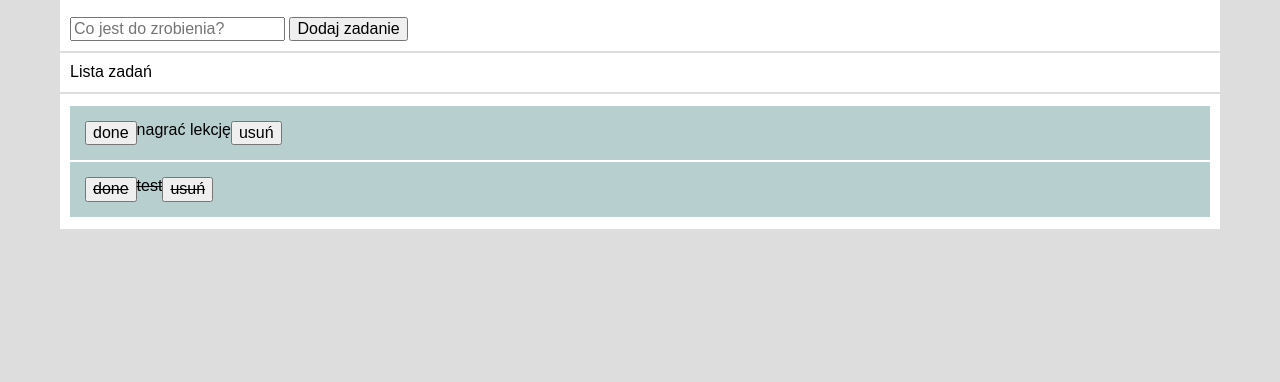
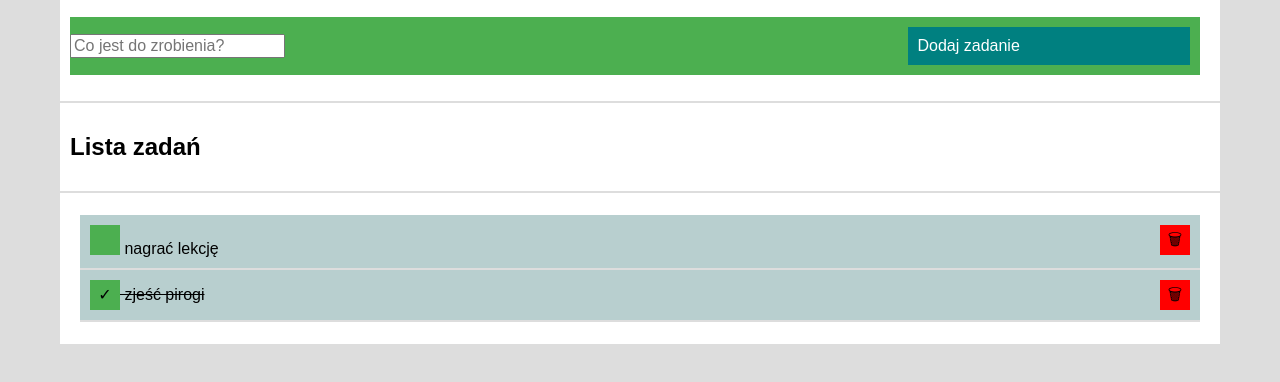
Before and after one commit to IT2021db/TODO-LIST, a plain HTML site: page index.html in a window 1280 px wide. Shown: the part 160-542 px from the top of the page. Drawn offline with nearby package versions, Linux system fonts and the light colour scheme.

Commit message:
jako-tako

```diff
--- a/css/style.css
+++ b/css/style.css
@@ -19,19 +19,73 @@ body {
 }
 
 .form {
-
     background-color: #fff;
     margin: auto;
     max-width: 1200px;
     margin: 2px 0;
     padding: 10px;
 }
+.form_header{
+
+}
+
+.form__field {
+    display: flex;
+   align-items: center;
+   justify-content:space-between;
 
 
+    /* width: 100%; */
+    margin-right: 10px;
+    margin-top: 10px;
+    background-color: #4CAF50;
 
-.flex_item {
+}
+
+.form__button {
     display: flex;
-    background: #b8cfcf;
-    padding: 15px;
+    align-items: center;
+    background-color: teal;
+    color: #fff;
+    padding: 10px;
+    border: none;
+    width: 25%;
+    margin: 10px;
+    float: right;
+    }
+.flex__item{
     margin: 2px 0;
 }
+
+.tasks__item {
+    background: #b8cfcf;
+    display: grid;
+    grid-template-columns: auto 1fr auto;
+    /* grid-gap: 10px; */
+    /* align-items: center; */
+    padding: 10px;
+    /* list-style-type: none; */
+    border-bottom: 2px solid #ddd;
+    text-align: right;
+
+}
+
+.tasks__item--done {
+    text-decoration: line-through;
+}
+
+.tasks__button {
+    border: none;
+    height: 30px;
+    width: 30px;
+    text-align: center;
+
+}
+
+.tasks__button--done {
+    background-color: #4CAF50;
+}
+
+.tasks__button--remove {
+    background-color: red;
+}
--- a/index.html
+++ b/index.html
@@ -15,25 +15,25 @@
 
 <body>
     <div class="container">
-        <div class="flex-item">
-            <h1>Lista zadań</h1>
+        <div>
+            <h1 >Lista zadań</h1>
         </div>
 
-        <form class="js-form form ">
-            <div class="flex-item">
-                <h2>Dodaj nowe zadanie</h2>
-            </div>
-            <div class="flex-item">
+        <form class="js-form form">
+            <p>
+                <h2 class="form__header">Dodaj nowe zadanie</h2>
+            </p>
+            <p class="form__field">
                 <input class="js-newTask" placeholder="Co jest do zrobienia?">
-                <button>Dodaj zadanie</button>
-            </div>
+                <button class="form__button">Dodaj zadanie</button>
+            </p>
         </form>
-        <div class="flex-item form">
+        <div  class="form">
 
-                Lista zadań
+               <h2>Lista zadań</h2>
 
         </div>
-        <div class="flex-item">
+        <div class="form">
             <ul class="js-tasks form"></ul>
         </div>
     </div>
--- a/script.js
+++ b/script.js
@@ -6,7 +6,7 @@
             done: false,
         },
         {
-            content: "test",
+            content: "zjeść pirogi",
             done: true,
         },
     ];
@@ -57,12 +57,16 @@
         let htmlString = "";
         for (const task of tasks) {
             htmlString += `
-        <li class="form flex_item"
-        ${task.done ? "style=\"text-decoration: line-through\"" : ""}>
-        <button class="js-done">done</button>
+        <li
+        class="tasks__item ${task.done ? "tasks__item--done" : ""}">
+        <div>
+             <button class="js-done tasks__button tasks__button--done">${task.done ? "✓" : ""}</button>
+
         ${task.content}
-        <button class="js-remove">usuń</button>
-
+        </div>
+        <div>
+        <button class="js-remove tasks__button tasks__button--remove">&#x1F5D1</button>
+       </div>
         </li>
         `;
         }
```
